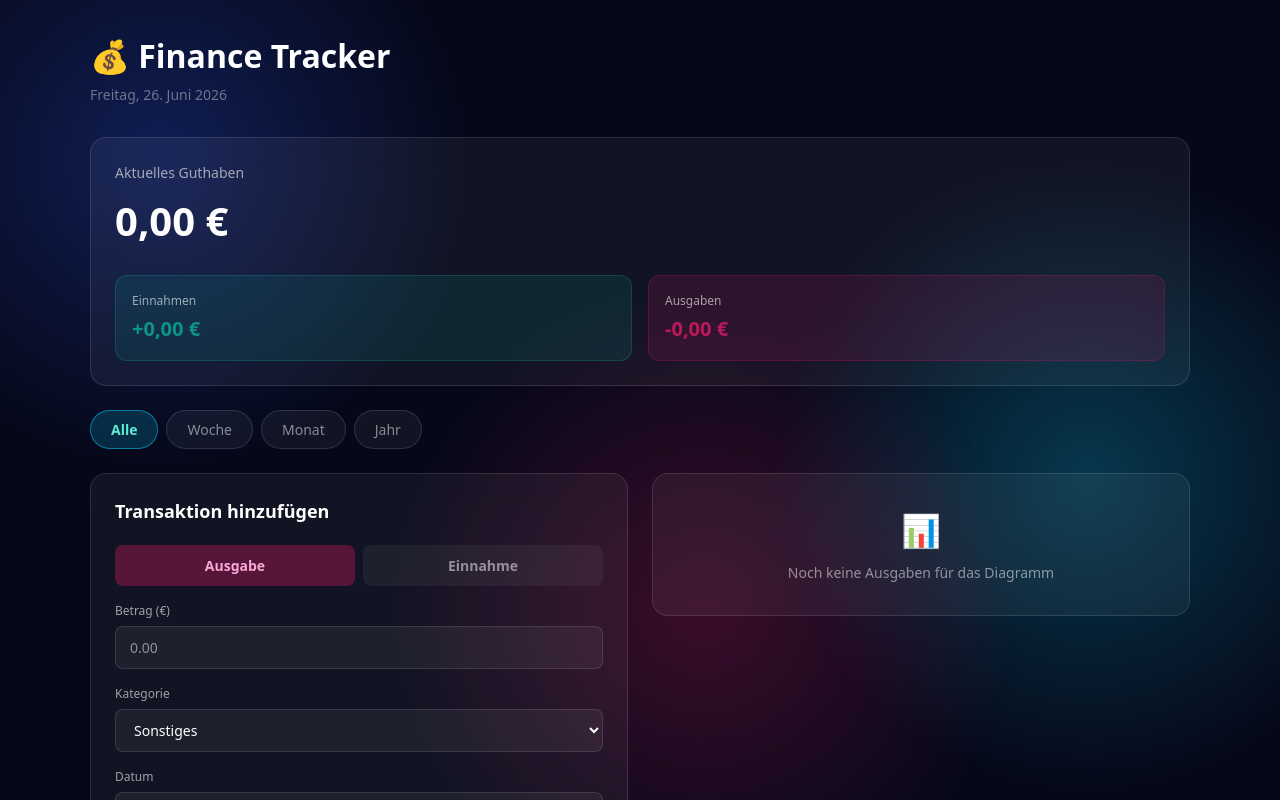
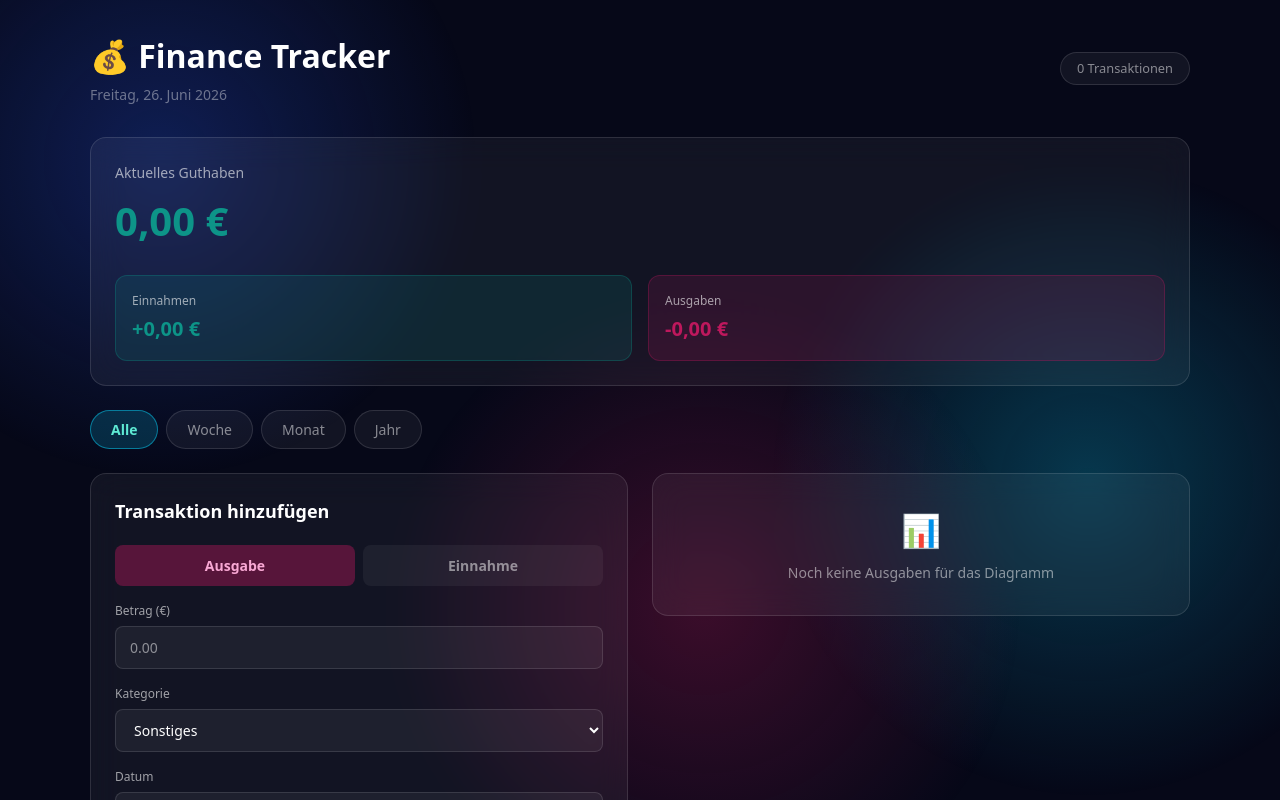
Before and after one commit to aaloui9603/finance-tracker-react, a React (Vite) app: page / in a window 1280 px wide. Shown: the top 800 px of the page. Built offline with nearby package versions, Linux system fonts and the light colour scheme.

Commit message:
M-10: Polishing & Abschluss

```diff
--- a/src/App.jsx
+++ b/src/App.jsx
@@ -34,7 +34,6 @@ function App() {
   return (
     <div style={{ position: 'relative', minHeight: '100vh', padding: '2rem' }}>
 
-      {/* Farbkugeln */}
       <div style={orb('-10rem', '-10rem', 'auto', 'auto', 'rgba(30,64,175,0.4)')} />
       <div style={orb('10rem', 'auto', '-8rem', 'auto', 'rgba(8,145,178,0.35)')} />
       <div style={orb('auto', '30%', 'auto', '-8rem', 'rgba(157,23,77,0.35)')} />
@@ -42,7 +41,8 @@ function App() {
       <div style={{ position: 'relative', zIndex: 1, maxWidth: '1100px', margin: '0 auto' }}>
 
         {/* Header */}
-        <div style={{ marginBottom: '2rem' }}>
+        <div style={{ marginBottom: '2rem', display: 'flex', justifyContent: 'space-between', alignItems: 'flex-start', flexWrap: 'wrap', gap: '0.5rem' }}>
+          <div>
             <h1 style={{ fontSize: '2rem', fontWeight: '700' }}>
               💰 Finance Tracker
             </h1>
@@ -50,8 +50,20 @@ function App() {
               {today}
             </p>
           </div>
+          <div style={{
+            background: 'rgba(255,255,255,0.05)',
+            border: '1px solid rgba(255,255,255,0.12)',
+            borderRadius: '999px',
+            padding: '0.375rem 1rem',
+            fontSize: '0.8rem',
+            color: 'rgba(255,255,255,0.5)',
+            alignSelf: 'center'
+          }}>
+            {transactions.length} Transaktion{transactions.length !== 1 ? 'en' : ''}
+          </div>
+        </div>
 
-        {/* BalanceCard — volle Breite */}
+        {/* BalanceCard */}
         <BalanceCard
           balance={balance}
           totalIncome={totalIncome}
@@ -71,8 +83,6 @@ function App() {
           gap: '1.5rem',
           alignItems: 'start'
         }}>
-
-          {/* Linke Spalte: Form + Liste */}
           <div>
             <TransactionForm onAdd={addTransaction} />
             <TransactionList
@@ -80,13 +90,11 @@ function App() {
               onDelete={deleteTransaction}
             />
           </div>
-
-          {/* Rechte Spalte: Chart */}
           <div>
             <CategoryChart transactions={transactions} />
           </div>
+        </div>
 
-        </div>
       </div>
     </div>
   )
--- a/src/components/BalanceCard.jsx
+++ b/src/components/BalanceCard.jsx
@@ -1,11 +1,18 @@
 function BalanceCard({ balance, totalIncome, totalExpense }) {
+  const isPositive = balance >= 0
+
   return (
     <div className="glass-card" style={{ padding: '1.5rem', marginBottom: '1.5rem' }}>
 
       <p style={{ fontSize: '0.875rem', color: 'rgba(255,255,255,0.6)', marginBottom: '0.5rem' }}>
         Aktuelles Guthaben
       </p>
-      <p style={{ fontSize: '2.5rem', fontWeight: '700', marginBottom: '1.5rem' }}>
+      <p style={{
+        fontSize: '2.5rem',
+        fontWeight: '700',
+        marginBottom: '1.5rem',
+        color: isPositive ? '#0d9488' : '#be185d'
+      }}>
         {balance.toLocaleString('de-DE', { style: 'currency', currency: 'EUR' })}
       </p>
 
--- a/src/index.css
+++ b/src/index.css
@@ -16,6 +16,11 @@
     margin: 0;
     padding: 0;
     box-sizing: border-box;
+    scrollbar-width: none;
+  }
+
+  *::-webkit-scrollbar {
+    display: none;
   }
 
   body {
@@ -33,4 +38,9 @@
   backdrop-filter: var(--glass-blur);
   -webkit-backdrop-filter: var(--glass-blur);
   border-radius: 16px;
+  transition: border-color 0.2s;
 }
+
+.glass-card:hover {
+  border-color: rgba(255, 255, 255, 0.2);
+}
```
Lines whose indentation alone changed are shown as unchanged.
